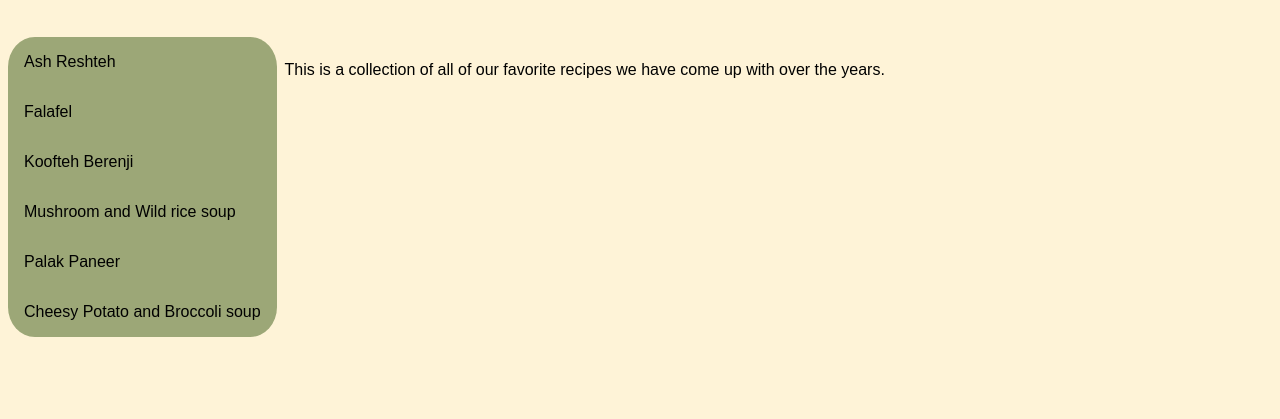
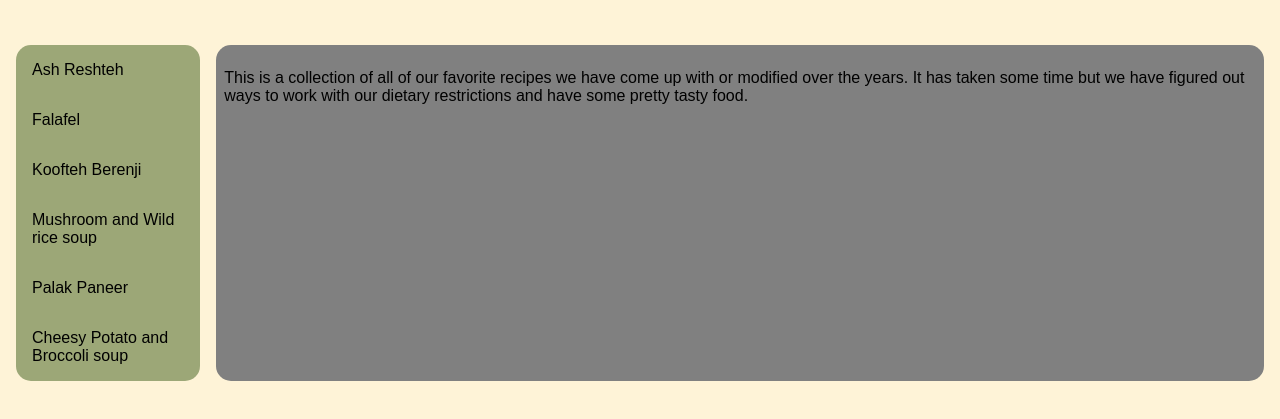
Before and after one commit to streboronoc/odin-recipes, a plain HTML site: page index.html in a window 1280 px wide. Shown: the part 87-506 px from the top of the page. Drawn offline with Linux system fonts and the light colour scheme.

Commit message:
add some text to main page and chage .container border-radius to px

```diff
--- a/index.html
+++ b/index.html
@@ -17,8 +17,10 @@
             <a href="palak_paneer.html" class="button">Palak Paneer</a>
             <a href="potato_and_broccoli_cheese_soup.html" class="button">Cheesy Potato and Broccoli soup</a>
         </div>
-        <div class=" container">
-            <p>This is a collection of all of our favorite recipes we have come up with over the years.</p>
+        <div class="maintext container">
+            <p>This is a collection of all of our favorite recipes we have come up with or modified over the years. It has taken some time but we have
+                figured out ways to work with our dietary restrictions and have some pretty tasty food.
+            </p>
         </div>
     </div>
 </body>
--- a/style.css
+++ b/style.css
@@ -26,6 +26,8 @@ body{
 
 .container{
     padding: 0.5rem;
+    border-radius: 15px;
+    margin: 0.5rem;
 }
 
 .heading{
@@ -58,8 +60,12 @@ body{
 
 .main{
     display: flex;
+}
 
-    flex-wrap: wrap;
+.maintext{
+    background-color: grey;
+
+
 }
 
 .menu{
@@ -68,6 +74,4 @@ body{
     gap: 1rem;
     align-items: flex-start;
     flex-direction: column;
-    border-radius: 10%;
-
 }
```
